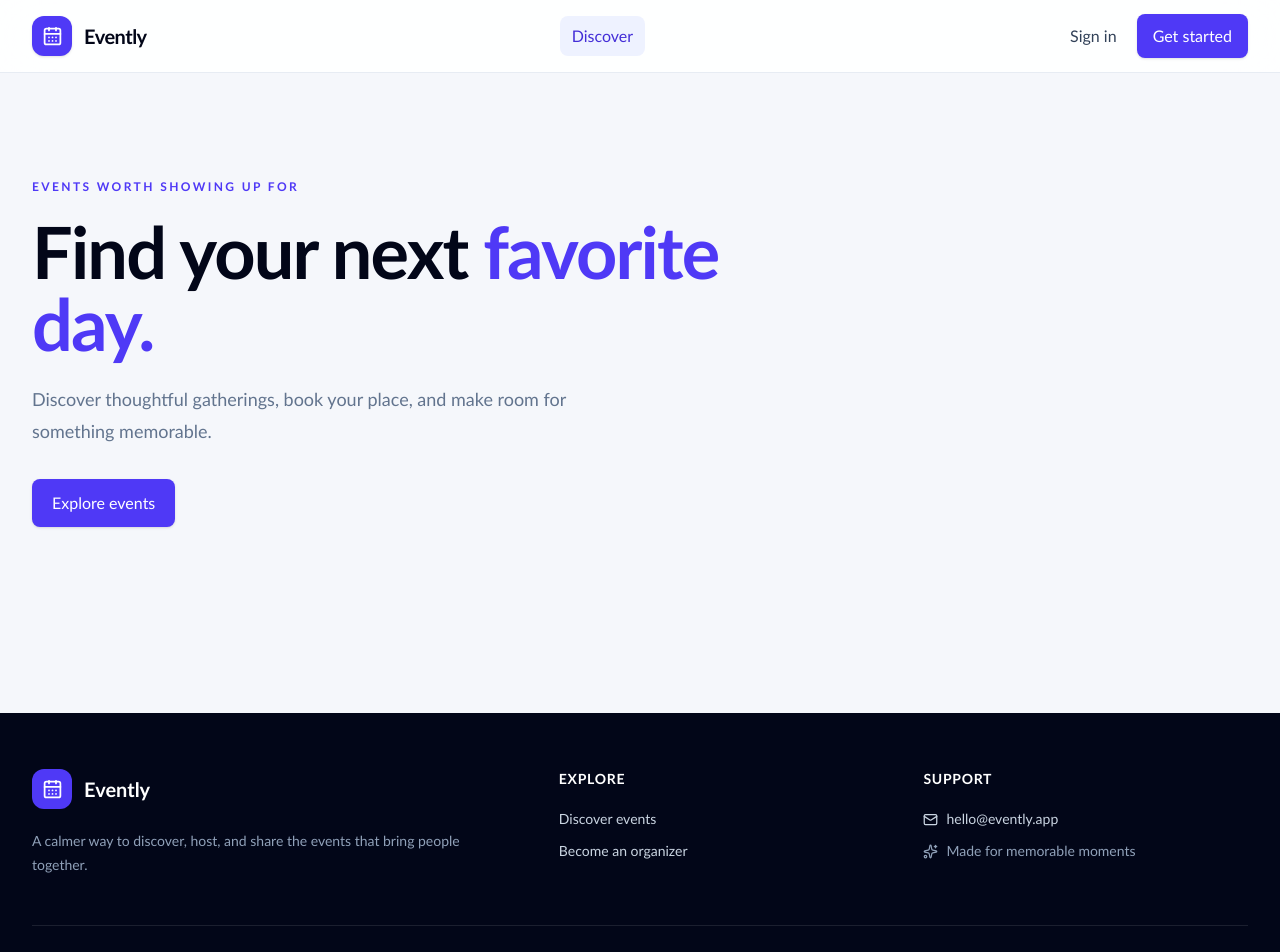
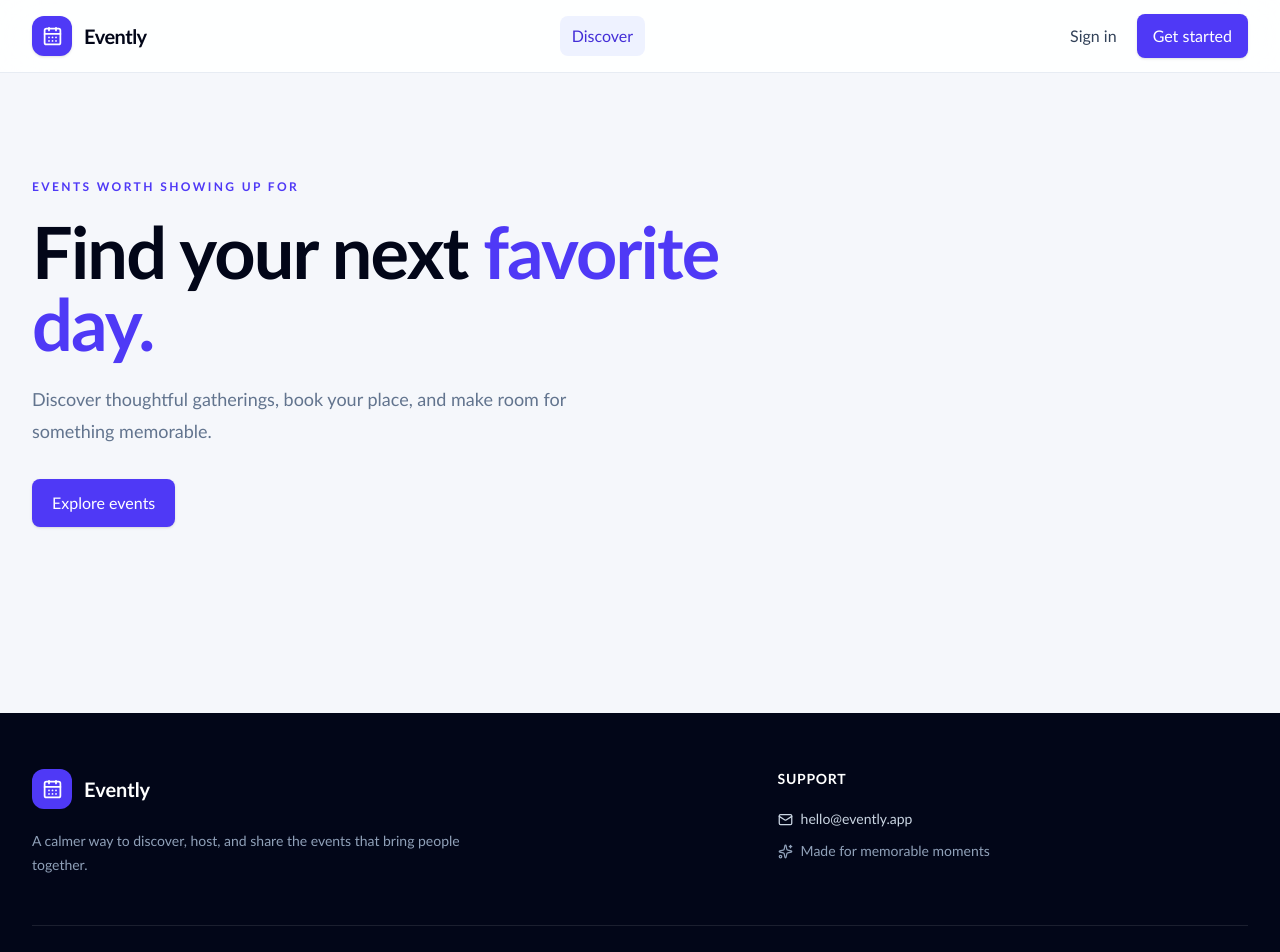
Before and after one commit to Abhishekn1234/events_frontend_apiro, a React app: page / in a window 1280 px wide. Shown: the top 952 px of the page. Built offline with nearby package versions, Linux system fonts and the light colour scheme; the HTML template or start-up script is replaced by a standard one.

Commit message:
Update README and Footer component: clarify footer content and remove duplicate links for improved user experience

```diff
--- a/src/components/Footer.jsx
+++ b/src/components/Footer.jsx
@@ -5,7 +5,7 @@
   return (
     <footer className="mt-20 bg-slate-950 text-slate-300">
       <div className="mx-auto max-w-7xl px-4 py-14 sm:px-6 lg:px-8">
-        <div className="grid gap-10 sm:grid-cols-2 lg:grid-cols-[1.5fr_1fr_1fr]">
+        <div className="grid gap-10 sm:grid-cols-2 lg:grid-cols-[1.5fr_1fr]">
           <div>
             <Link to="/" className="inline-flex items-center gap-3">
               <span className="flex h-10 w-10 items-center justify-center rounded-xl bg-indigo-600 text-white">
@@ -17,20 +17,6 @@
               A calmer way to discover, host, and share the events that bring
               people together.
             </p>
-          </div>
-
-          <div>
-            <h3 className="text-sm font-bold uppercase tracking-wider text-white">
-              Explore
-            </h3>
-            <div className="mt-5 flex flex-col gap-3 text-sm">
-              <Link to="/" className="transition hover:text-white">
-                Discover events
-              </Link>
-              <Link to="/register" className="transition hover:text-white">
-                Become an organizer
-              </Link>
-            </div>
           </div>
 
           <div>
```
Also changed, not shown: 1 other file (tests, documents, lock files or other folders).
